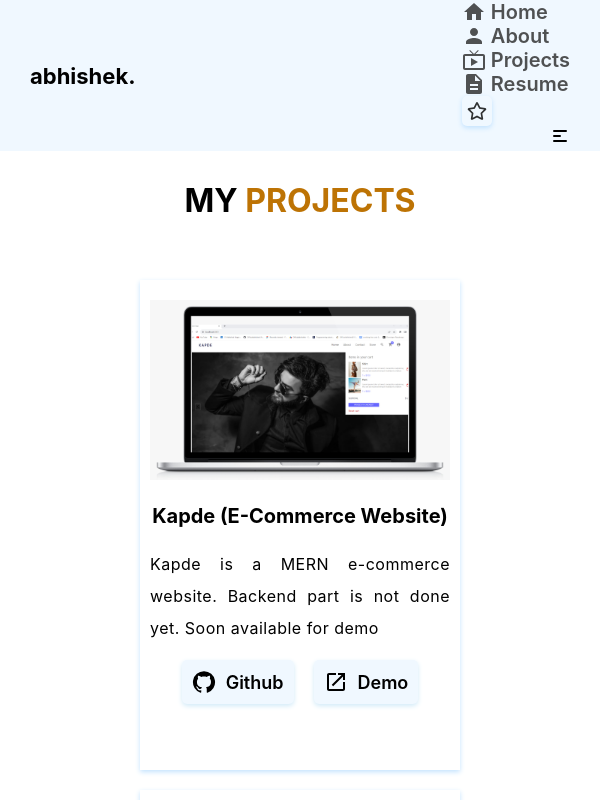
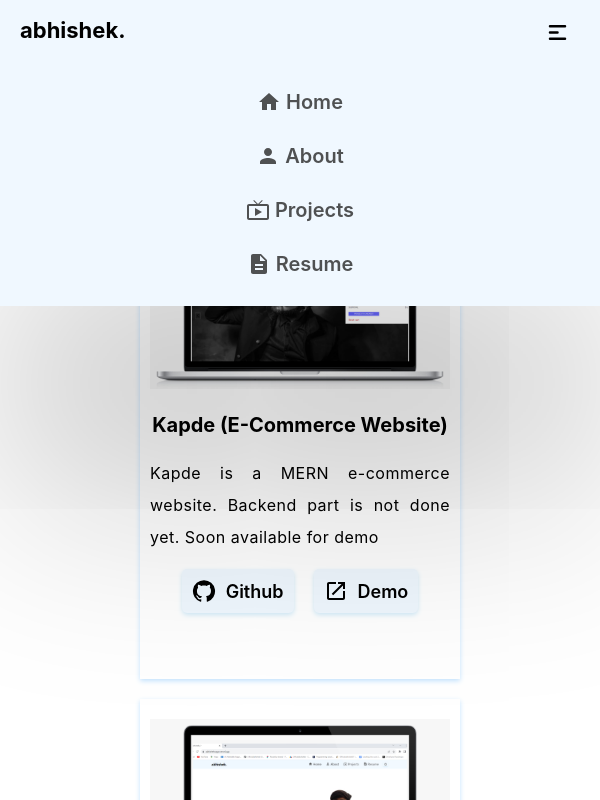
Before and after one commit to Officialabhishek/abhishek., a React (Create React App) app: page /projects in a window 600 px wide. Both pictures are taken after a click on the element 560 px from the left and 13 px from the top of the page. Shown: the top 800 px of the page. Built offline with nearby package versions, Linux system fonts and the light colour scheme.

Commit message:
fix: navigation bar responsiveness for mobile and tablet view

```diff
--- a/src/Components/Navbar/Navbar.jsx
+++ b/src/Components/Navbar/Navbar.jsx
@@ -1,4 +1,4 @@
-import React from 'react';
+import React, { useState } from 'react';
 import "./Navbar.scss";
 
 import { Link } from 'react-router-dom';
@@ -10,24 +10,27 @@ import LiveTvIcon from '@mui/icons-material/LiveTv';
 import DescriptionIcon from '@mui/icons-material/Description';
 
 const Navbar = () => {
-  function handleClick() {
-    const nav = document.getElementById("links");
-    nav.className === "links" ? nav.className = nav.className + " toggle" : nav.className = "links";
-  }
+  const [hideMenu, setHideMenu] = useState(false);
+
+
+  // function handleClick() {
+  //   const nav = document.getElementById("links");
+  //   nav.className === "links" ? nav.className += " toggle" : nav.className = "links";
+  // }
 
 
   return (
     <div className='navbar' id='navbar'>
       <div className='title'>abhishek.</div>
-      <div className='links' id='links'>
-          <div className='link'> <Link className='llink' to='/'><HomeIcon /> Home</Link> </div>
-          <div className='link'> <Link className='llink' to='/about'><PersonIcon /> About</Link> </div>
-          <div className='link'> <Link className='llink' to='/projects'><LiveTvIcon /> Projects</Link> </div>
-          <div className='link'> <Link className='llink' to='/resume'><DescriptionIcon /> Resume</Link> </div>
+      <div className='toggle-icon' onClick={() => setHideMenu(!hideMenu)}><HiMenuAlt1 /></div>
+      <div className={hideMenu ? 'links toggle' : 'links'} id='links'>
+          <div className='link'> <Link className='llink' to='/' onClick={() => setHideMenu(false)}><HomeIcon /> Home</Link> </div>
+          <div className='link'> <Link className='llink' to='/about' onClick={() => setHideMenu(false)}><PersonIcon /> About</Link> </div>
+          <div className='link'> <Link className='llink' to='/projects' onClick={() => setHideMenu(false)}><LiveTvIcon /> Projects</Link> </div>
+          <div className='link'> <Link className='llink' to='/resume' onClick={() => setHideMenu(false)}><DescriptionIcon /> Resume</Link> </div>
           <div className='left-5'>
             <Link className='about-me' to='https://github.com/Officialabhishek/abhishek.'><FaRegStar /></Link>
           </div>
-          <div className='toggle-icon' onClick={handleClick}><HiMenuAlt1 /></div>
       </div>
     </div>
   )
--- a/src/Components/Navbar/Navbar.scss
+++ b/src/Components/Navbar/Navbar.scss
@@ -1,13 +1,11 @@
 .navbar {
-    // width: 100%;
     height: 60px;
     background-color: aliceblue;
     display: flex;
-    // flex-direction: row;
     align-items: center;
     justify-content: space-between;
     padding: 0px 180px;
-    position: sticky;
+    position: sticky, relative;
     top: 0;
     left: 0;
     right: 0;
@@ -20,20 +18,24 @@
         font-weight: 700;
     }
 
+    .toggle-icon {
+        position: absolute;
+        font-size: 25px;
+        top: 20px;
+        right: 30px;
+        display: none;
+    }
+
     .links {
         display: flex;
         gap: 30px;
-
-        .toggle-icon {
-            display: none;
-        }
 
         .left-5 {
             padding: 5px;
             width: max-content;
             border-radius: 5px;
             background-color: aliceblue;
-            box-shadow: 0px 2px 5px 0px rgb(194, 226, 254);
+            box-shadow: 0px 1px 10px 0px rgb(194, 226, 254);
 
 
             .about-me {
@@ -70,59 +72,56 @@
     }
 }
 
-@media (max-width: 480px) {
+@media (max-width: 767px) {
     .navbar {
         padding: 0px 20px;
         overflow: hidden;
 
+        .toggle-icon {
+            display: block;
+        }
+
+        .links.toggle {
+            padding: 30px 0px;
+            box-shadow: 0px 200px 200px 0px rgba(0, 0, 0, 0.205);
+            transition: all 0.5s ease-in-out;
+
+            .link {
+                display: block;
+
+                .llink {
+                    width: fit-content;
+                    margin: 0 auto;
+                }
+            }
+        }
+
         .links {
+            position: absolute;
+            z-index: 1;
+            background-color: aliceblue;
+            top: 60px;
+            left: 0;
+            display: flex;
+            flex-direction: column;
+            gap: 30px;
+            width: 100%;
 
-            .link,
             .left-5 {
                 display: none;
             }
 
-            .toggle-icon {
-                display: block;
-            }
-        }
-    }
-}
+            .link {
+                display: none;
+                text-align: center;
+                margin: 0;
 
-/* Media Query for low resolution  Tablets, Ipads */
-@media (min-width: 481px) and (max-width: 767px) {
-    .navbar {
-        // position: relative;
-        height: fit-content;
-        overflow: hidden;
-        padding: 0px 30px;
 
-        .title {
-            display: block;
-
-        }
-
-        .links {
-
-            .link,
-            .left-5 {
-                display: none;
+                .llink {
+                    width: 100%;
+                }
             }
 
-            .toggle-icon {
-                display: block;
-                float: right;
-            }
-        }
-
-        .links.toggle {
-            display: block;
-
-            .link,
-            .left-5 {
-                display: flex;
-
-            }
 
         }
     }
```
